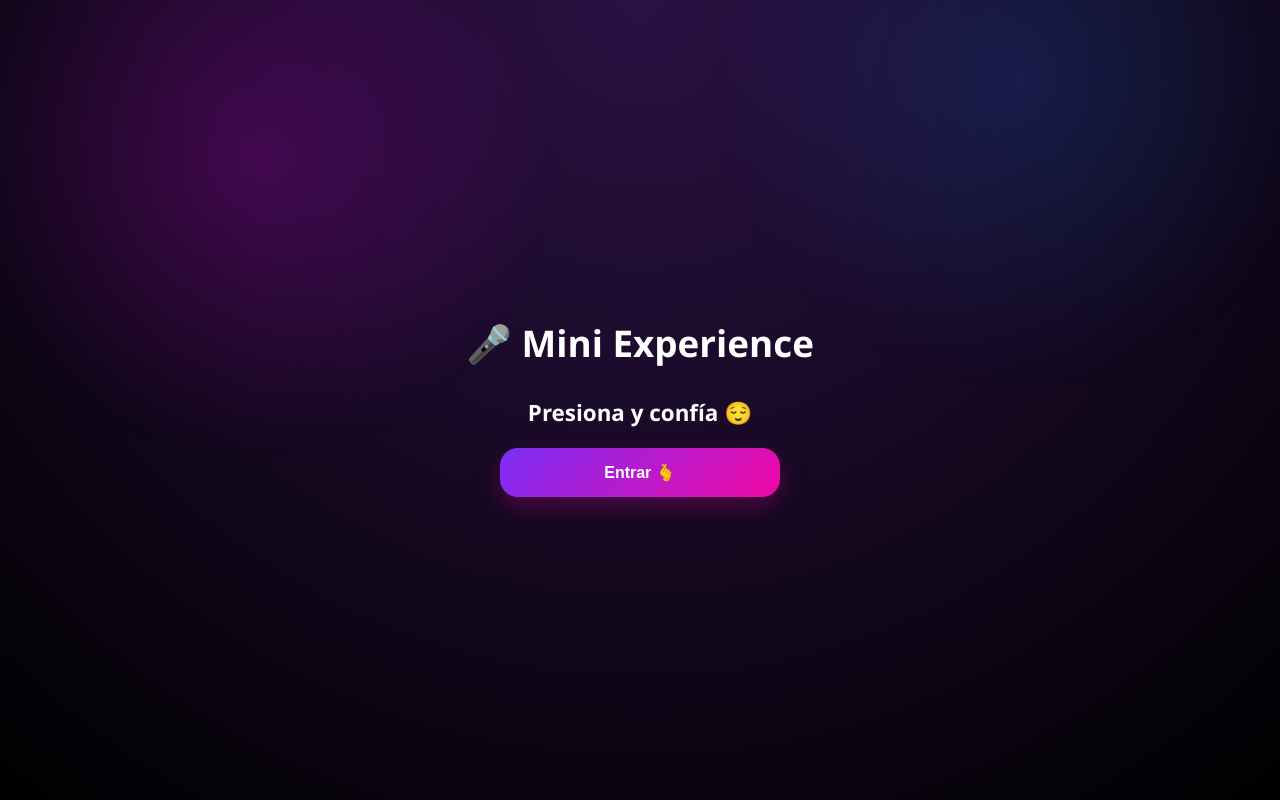
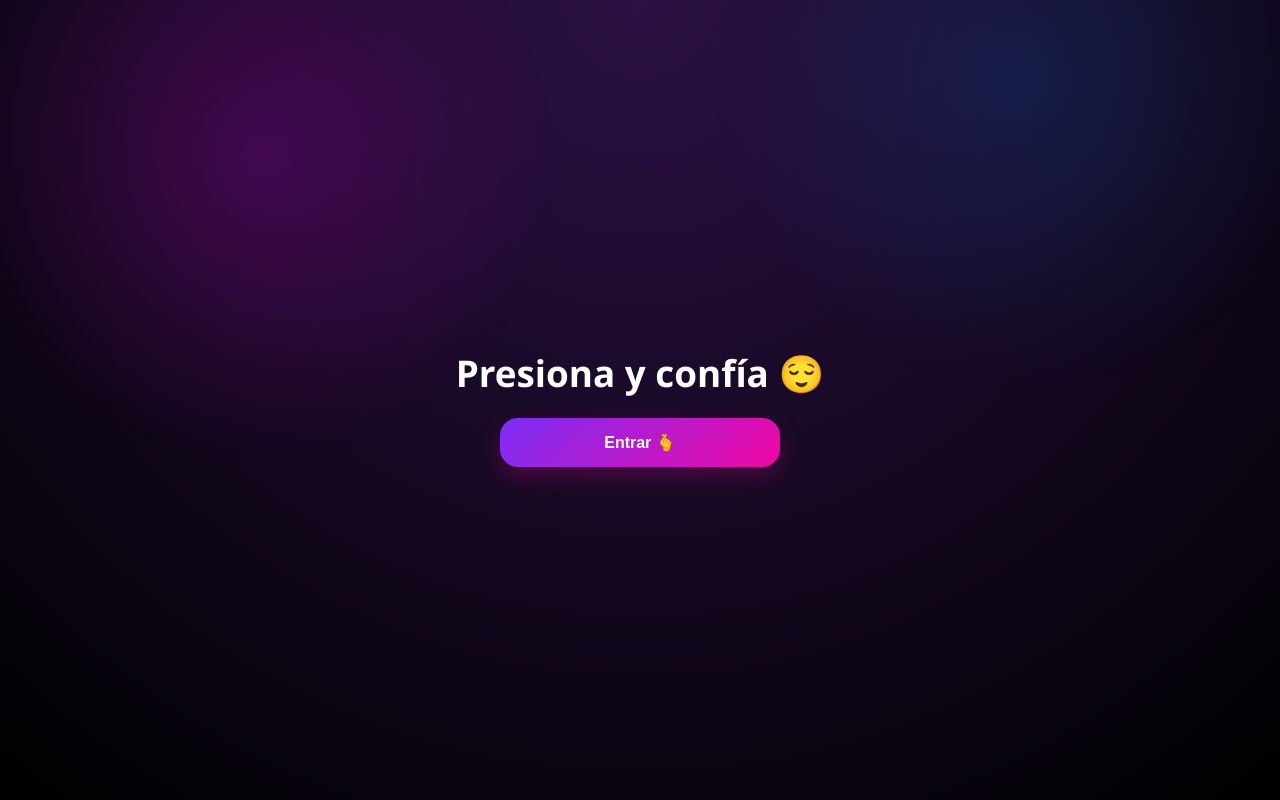
Before and after one commit to manueltapia97/cumplee, a plain HTML site: page index.html in a window 1280 px wide. Drawn offline with Linux system fonts and the light colour scheme.

Commit message:
index.html

```diff
--- a/index.html
+++ b/index.html
@@ -175,9 +175,7 @@ img{
 
 <div class="container" id="app">
 
-  <h1>🎤 Mini Experience</h1>
-
-  <h2>Presiona y confía 😌</h2>
+  <h1>Presiona y confía 😌</h1>
 
   <button id="startBtn">
     Entrar 🫰
```
